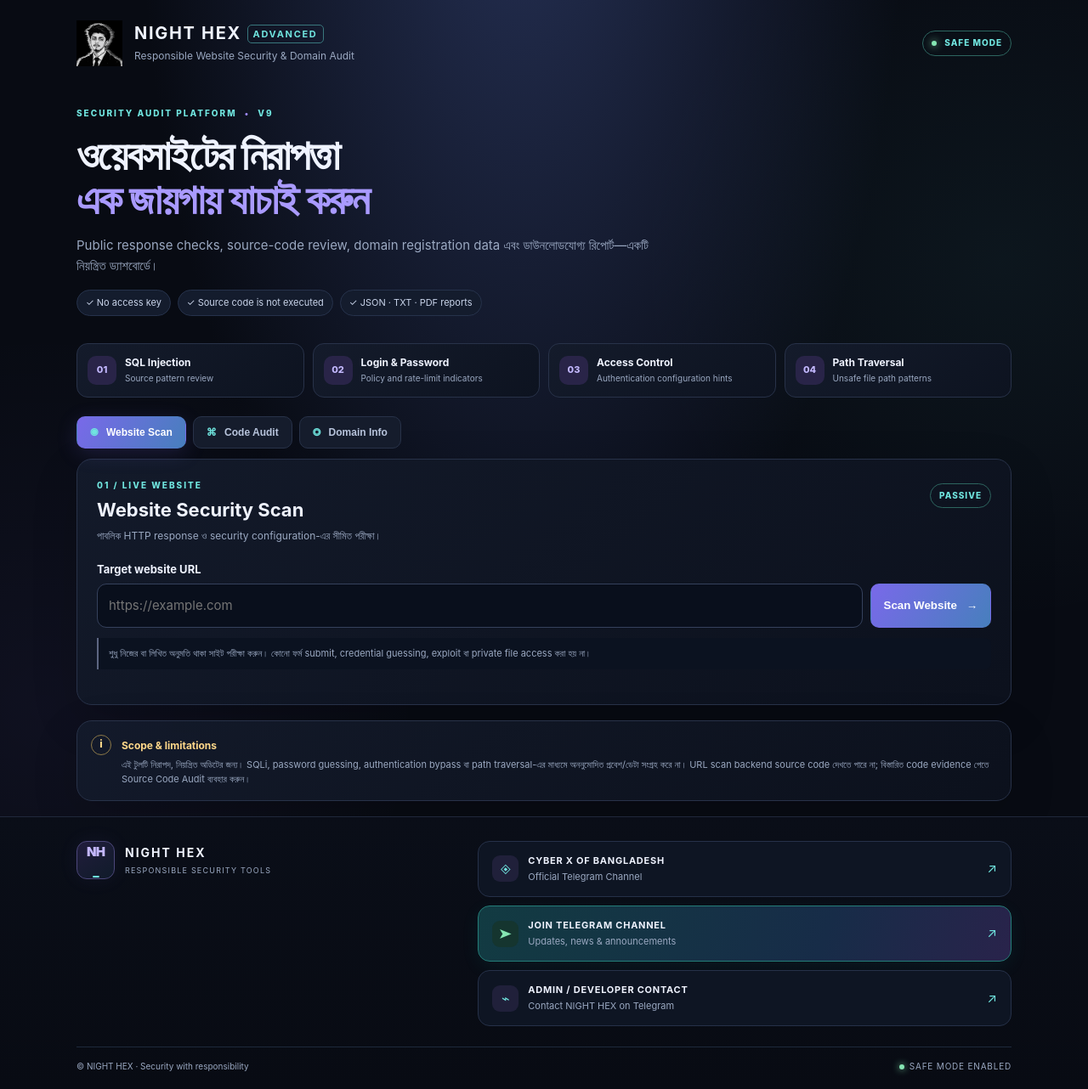
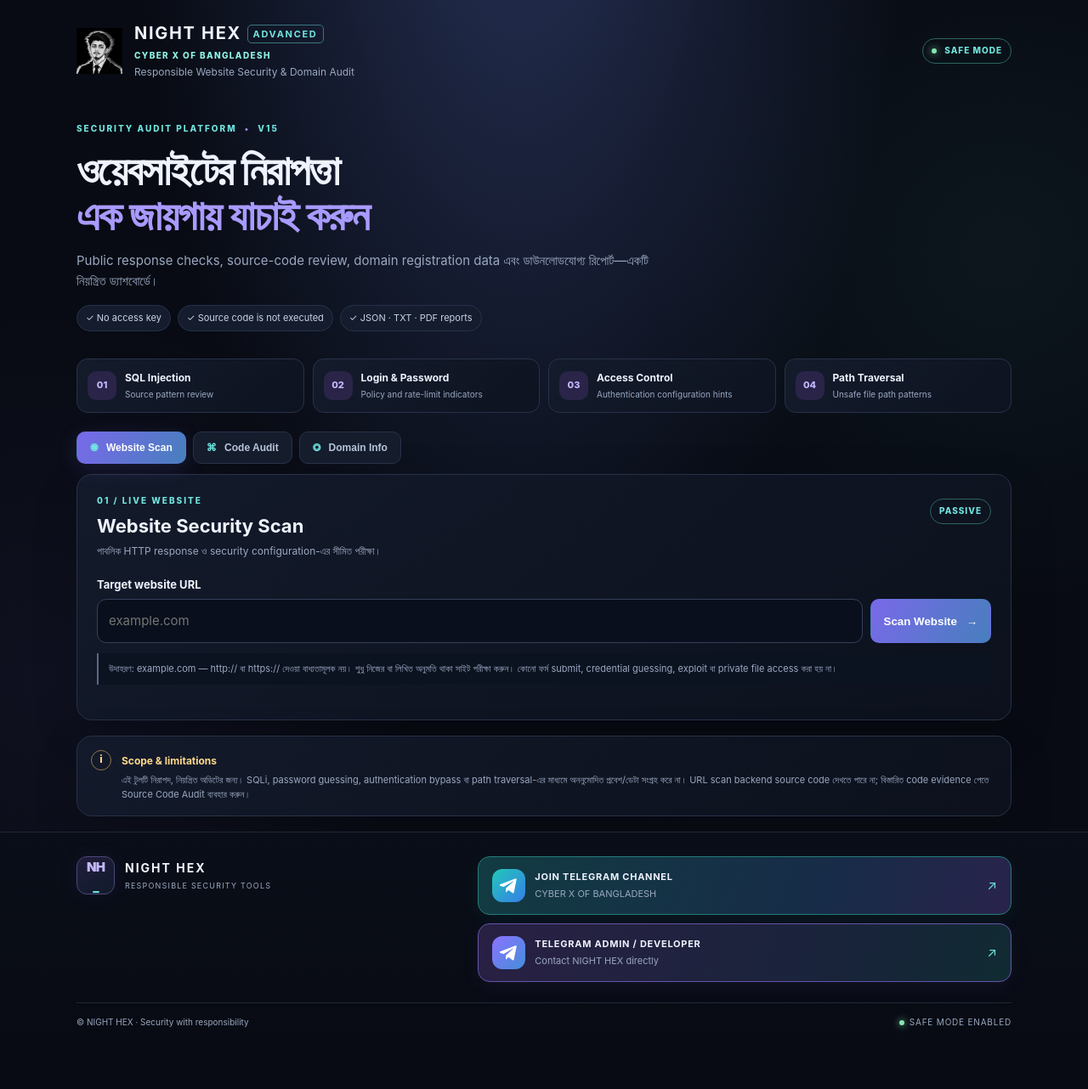
Before and after one commit to nighthexx/nighthexweb, a Flask app: page / in a window 1280 px wide. Shown: the whole page at 85% size. After the commit the page ends 1212 px from the top, so only its background shows below. Run offline with Flask 3, Linux system fonts and the light colour scheme.

Commit message:
Add files via upload

```diff
--- a/templates/index.html
+++ b/templates/index.html
@@ -9,12 +9,12 @@
 <body>
 <header class="top shell">
   <img src="{{ url_for('static',filename='logo.svg') }}" alt="NIGHT HEX" class="logo">
-  <div class="brand"><h1>NIGHT HEX <span>ADVANCED</span></h1><p>Responsible Website Security & Domain Audit</p></div>
+  <div class="brand"><h1>NIGHT HEX <span>ADVANCED</span></h1><p class="brand-channel">CYBER X OF BANGLADESH</p><p>Responsible Website Security & Domain Audit</p></div>
   <div class="live"><i></i> SAFE MODE</div>
 </header>
 <main class="shell">
   <section class="hero">
-    <div class="eyebrow">SECURITY AUDIT PLATFORM <span>•</span> V9</div>
+    <div class="eyebrow">SECURITY AUDIT PLATFORM <span>•</span> V15</div>
     <h2>ওয়েবসাইটের নিরাপত্তা<br><em>এক জায়গায় যাচাই করুন</em></h2>
     <p>Public response checks, source-code review, domain registration data এবং ডাউনলোডযোগ্য রিপোর্ট—একটি নিয়ন্ত্রিত ড্যাশবোর্ডে।</p>
     <div class="hero-pills"><span>✓ No access key</span><span>✓ Source code is not executed</span><span>✓ JSON · TXT · PDF reports</span></div>
@@ -36,8 +36,8 @@
   <section class="panel tabpanel" id="tab-scan">
     <div class="panel-head"><div><div class="kicker">01 / LIVE WEBSITE</div><h3>Website Security Scan</h3><p>পাবলিক HTTP response ও security configuration-এর সীমিত পরীক্ষা।</p></div><span class="status-chip">PASSIVE</span></div>
     <label for="url">Target website URL</label>
-    <div class="inputrow"><input id="url" type="url" placeholder="https://example.com" autocomplete="url"><button id="scanBtn" class="primary">Scan Website <span>→</span></button></div>
-    <div class="helper">শুধু নিজের বা লিখিত অনুমতি থাকা সাইট পরীক্ষা করুন। কোনো ফর্ম submit, credential guessing, exploit বা private file access করা হয় না।</div>
+    <div class="inputrow"><input id="url" type="text" inputmode="url" placeholder="example.com" autocomplete="url"><button id="scanBtn" class="primary">Scan Website <span>→</span></button></div>
+    <div class="helper">উদাহরণ: example.com — http:// বা https:// দেওয়া বাধ্যতামূলক নয়। শুধু নিজের বা লিখিত অনুমতি থাকা সাইট পরীক্ষা করুন। কোনো ফর্ম submit, credential guessing, exploit বা private file access করা হয় না।</div>
     <div class="result" id="scanResult" aria-live="polite"></div>
   </section>
 
@@ -54,7 +54,7 @@
   <section class="panel tabpanel hidden" id="tab-domain">
     <div class="panel-head"><div><div class="kicker">03 / PUBLIC REGISTRATION DATA</div><h3>Domain Information</h3><p>ডোমেনের প্রকাশ্য রেজিস্ট্রেশন তথ্য খুঁজে সুন্দরভাবে সাজানো ফলাফল দেখুন।</p></div><span class="status-chip">PUBLIC DATA</span></div>
     <label for="domain">Domain name</label><div class="inputrow"><input id="domain" placeholder="example.com" autocomplete="off"><button id="domainBtn" class="primary">Lookup Domain <span>→</span></button></div>
-    <div class="helper">রেজিস্ট্রেশন রেকর্ড খোঁজা হচ্ছে। কেবল প্রকাশ্যে উপলভ্য তথ্য দেখানো হবে; গোপন ব্যক্তিগত তথ্য অনুমান বা বাইপাস করা হবে না।</div>
+    <div class="helper">শুধু ডোমেইন লিখুন, যেমন example.com — HTTP/HTTPS বা /path লাগবে না। রেজিস্ট্রেশন রেকর্ড খোঁজা হচ্ছে। কেবল প্রকাশ্যে উপলভ্য তথ্য দেখানো হবে; গোপন ব্যক্তিগত তথ্য অনুমান বা বাইপাস করা হবে না।</div>
     <div class="result" id="domainResult" aria-live="polite"></div>
   </section>
 
@@ -66,9 +66,8 @@
     <div><strong>NIGHT HEX</strong><small>RESPONSIBLE SECURITY TOOLS</small></div>
   </div>
   <div class="footer-links">
-    <a class="footer-link" href="{{ channel_url }}" target="_blank" rel="noopener noreferrer"><span class="footer-link-icon">◈</span><span><strong>CYBER X OF BANGLADESH</strong><small>Official Telegram Channel</small></span><span class="footer-arrow">↗</span></a>
-    <a class="footer-link join-link" href="{{ channel_url }}" target="_blank" rel="noopener noreferrer"><span class="footer-link-icon">➤</span><span><strong>JOIN TELEGRAM CHANNEL</strong><small>Updates, news & announcements</small></span><span class="footer-arrow">↗</span></a>
-    <a class="footer-link" href="{{ telegram_url }}" target="_blank" rel="noopener noreferrer"><span class="footer-link-icon">⌁</span><span><strong>ADMIN / DEVELOPER CONTACT</strong><small>Contact NIGHT HEX on Telegram</small></span><span class="footer-arrow">↗</span></a>
+    <a class="footer-link join-link" href="{{ channel_url }}" target="_blank" rel="noopener noreferrer"><span class="footer-link-icon telegram-icon" aria-hidden="true"><svg viewBox="0 0 24 24"><path d="M21.5 3.5 18.2 20c-.25 1.17-.92 1.46-1.87.91l-5.17-3.81-2.5 2.4c-.28.28-.52.52-1.06.52l.37-5.27 9.6-8.67c.42-.37-.09-.58-.65-.21L5.05 13.2.02 11.62c-1.09-.34-1.11-1.09.23-1.62L19.9 2.42c.91-.34 1.71.22 1.6 1.08Z"/></svg></span><span><strong>JOIN TELEGRAM CHANNEL</strong><small>CYBER X OF BANGLADESH</small></span><span class="footer-arrow">↗</span></a>
+    <a class="footer-link admin-link" href="{{ telegram_url }}" target="_blank" rel="noopener noreferrer"><span class="footer-link-icon telegram-icon" aria-hidden="true"><svg viewBox="0 0 24 24"><path d="M21.5 3.5 18.2 20c-.25 1.17-.92 1.46-1.87.91l-5.17-3.81-2.5 2.4c-.28.28-.52.52-1.06.52l.37-5.27 9.6-8.67c.42-.37-.09-.58-.65-.21L5.05 13.2.02 11.62c-1.09-.34-1.11-1.09.23-1.62L19.9 2.42c.91-.34 1.71.22 1.6 1.08Z"/></svg></span><span><strong>TELEGRAM ADMIN / DEVELOPER</strong><small>Contact NIGHT HEX directly</small></span><span class="footer-arrow">↗</span></a>
   </div>
   <div class="footer-bottom"><span>© NIGHT HEX · Security with responsibility</span><span class="footer-status"><i></i> SAFE MODE ENABLED</span></div>
 </footer>
```
